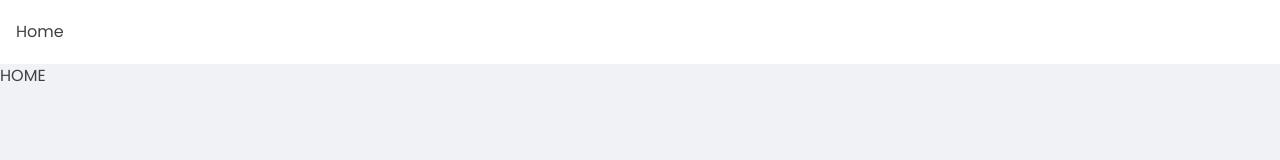
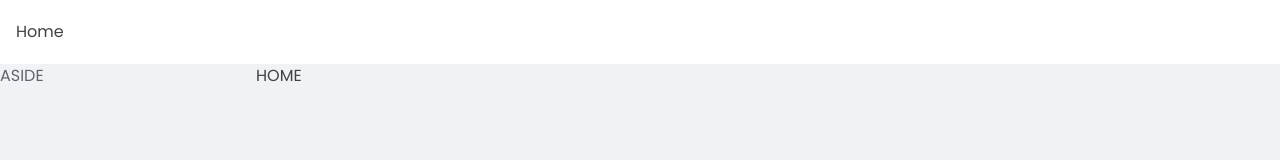
Before and after one commit to soycmramos/react-pos, a React (Vite) app: page / in a window 1280 px wide. Shown: the top 160 px of the page. Built offline with nearby package versions, Linux system fonts and the light colour scheme.

Commit message:
Modify Layout

```diff
--- /dev/null
+++ b/src/components/Aside.jsx
@@ -0,0 +1,7 @@
+export default function Aside() {
+	return (
+		<aside>
+			ASIDE
+		</aside>
+	)
+}
--- a/src/components/Footer.jsx
+++ b/src/components/Footer.jsx
@@ -2,7 +2,8 @@ import Container from './Container'
 
 export default function Footer() {
 	return (
-		<footer className='bg-neutral-900 py-10 px-10 text-center mt-auto text-gray-100'>
+		// <footer className='bg-neutral-900 py-10 px-10 text-center mt-auto text-gray-100'>
+		<footer className='bg-neutral-900 py-10 px-10 text-center text-gray-100'>
 			<Container>
 				<p>{new Date().getFullYear()}</p>
 			</Container>
--- a/src/components/Header.jsx
+++ b/src/components/Header.jsx
@@ -3,7 +3,8 @@ import { Link } from 'react-router-dom'
 
 export default function Header() {
 	return (
-		<header className='bg-white fixed top-0 left-0 z-10 w-full h-header-height'>
+		// <header className='bg-white fixed top-0 left-0 z-10 w-full h-header-height'>
+		<header className='bg-white'>
 			<Container className={`flex justify-between items-center h-full`}>
 				<Link to='/'>
 					<h1>Home</h1>
--- a/src/components/Layout.jsx
+++ b/src/components/Layout.jsx
@@ -1,10 +1,12 @@
 import Header from './Header'
+import Aside from './Aside'
 import Footer from './Footer'
 
 export default function Layout({ children }) {
 	return (
 		<>
 			<Header />
+			<Aside />
 			<main>
 				{children}
 			</main>
--- a/src/index.css
+++ b/src/index.css
@@ -10,6 +10,18 @@
 	--bg-body: theme('colors.bg-body');
 	--text-color: theme('colors.text-color');
 	--title-color: theme('colors.title-color');
+}
+
+#root {
+	/* min-height: calc(100dvh - var(--header-height)); */
+	min-height: 100dvh;
+	/* margin-top: var(--header-height); */
+	/* display: flex;
+	flex-direction: column; */
+
+	display: grid;
+	grid-template-rows: var(--header-height) 1fr auto;
+	grid-template-columns: 20% 1fr;
 }
 
 @layer base {
@@ -26,11 +38,24 @@
 	h6 {
 		color: var(--title-color);
 	}
+
+	header {
+		grid-row: 1;
+		grid-column: 1 / span 2;
+	}
+
+	aside {
+		grid-row: 2;
+		grid-column: 1;
+	}
+
+	main {
+		grid-row: 2;
+		grid-column: 2;
+	}
+
+	footer {
+		grid-row: 3;
+		grid-column: 1 / span 2;
+	}
 }
-
-#root {
-	min-height: calc(100dvh - var(--header-height));
-	margin-top: var(--header-height);
-	display: flex;
-	flex-direction: column;
-}
--- a/src/pages/Home.jsx
+++ b/src/pages/Home.jsx
@@ -1,4 +1,8 @@
+import { useEffect } from 'react'
+
 export default function Home() {
+	useEffect(() => document.title = 'Home', [])
+
 	return (
 		<section>
 			<h1>HOME</h1>
```
